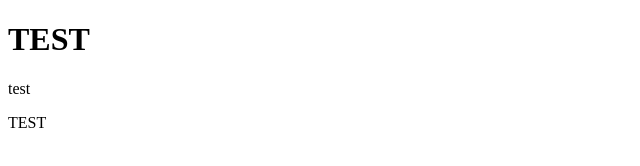
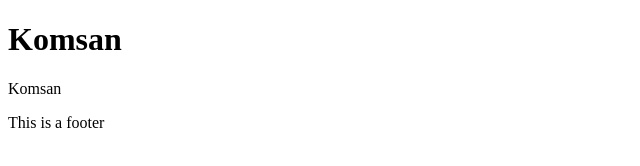
Before and after one commit to komsan2554/AbKomsanazure, a website: page public/index.html in a window 1280 px wide. Shown: the whole page, without its empty margins (0-640 px from the left). Drawn offline with Linux system fonts and the light colour scheme.

Commit message:
Update title and content in index.html

```diff
--- a/public/index.html
+++ b/public/index.html
@@ -3,18 +3,18 @@
 <head>
   <meta charset="UTF-8">
   <meta name="viewport" content="width=device-width, initial-scale=1.0">
-  <title>TEST</title>
+  <title>Komsan</title>
   <style>
     body {
   </style>
 </head>
 <body>
   <div class="container">
-    <h1> TEST</h1>
-      <p1> test</p1>
+    <h1> Komsan </h1>
+      <p1> Komsan </p1>
 
     <footer>
-      <p>TEST</p>
+      <p>This is a footer</p>
     </footer>
   </div>
 </body>
```
